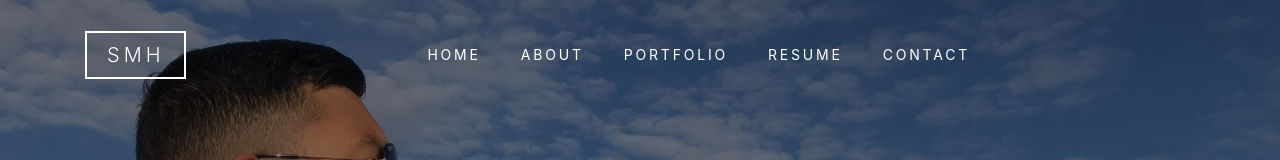
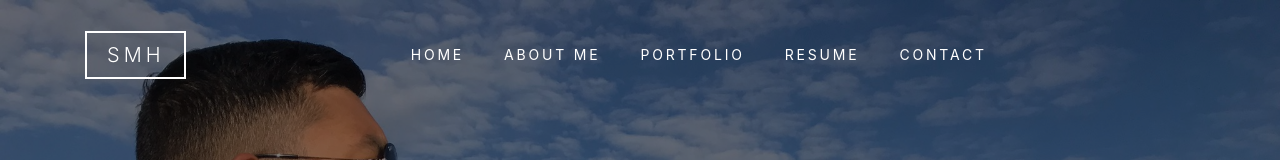
Before and after one commit to shaider0/shaider0.github.io, a plain HTML site: page index.html in a window 1280 px wide. Shown: the top 160 px of the page. Drawn offline with nearby package versions, Linux system fonts and the light colour scheme; some packages are replaced by stand-ins of ours; no server answers; files whose address does not match are found by name.

Commit message:
minor update

```diff
--- a/index.html
+++ b/index.html
@@ -33,7 +33,7 @@
         <div class="collapse navbar-collapse justify-content-md-center" id="navbarsExample09">
           <ul class="navbar-nav">
             <li class="nav-item"><a class="nav-link" href="#section-home">Home</a></li>
-            <li class="nav-item"><a class="nav-link" href="#section-about">About</a></li>
+            <li class="nav-item"><a class="nav-link" href="#section-about">About Me</a></li>
             <li class="nav-item"><a class="nav-link" href="#section-portfolio">Portfolio</a></li>
             <li class="nav-item"><a class="nav-link" href="#section-resume">Resume</a></li>
             <li class="nav-item"><a class="nav-link" href="#section-contact">Contact</a></li>
```
